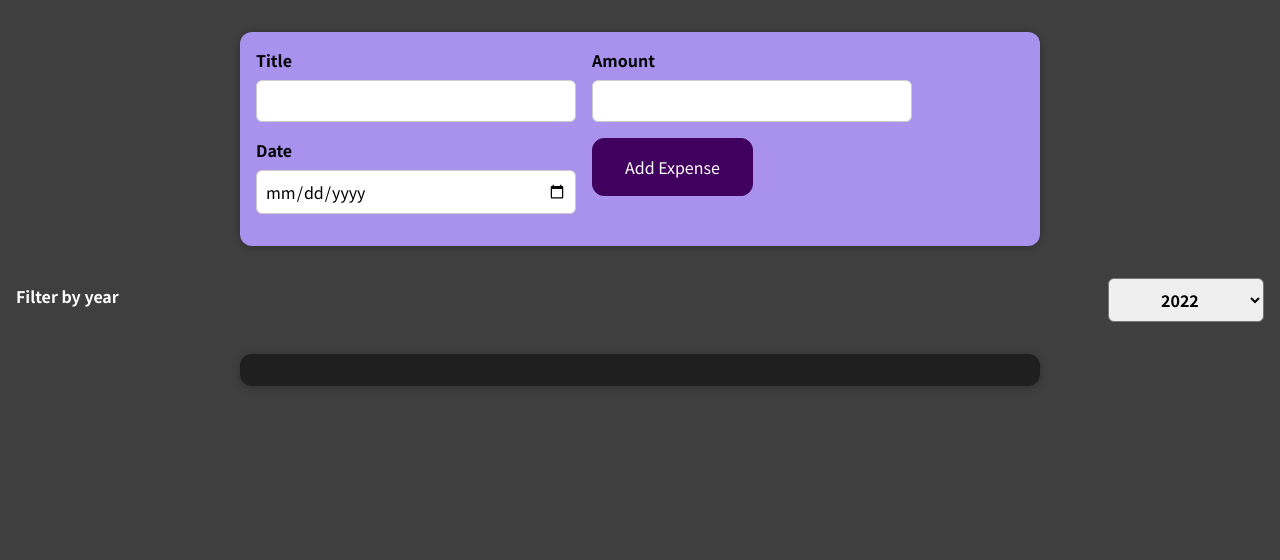
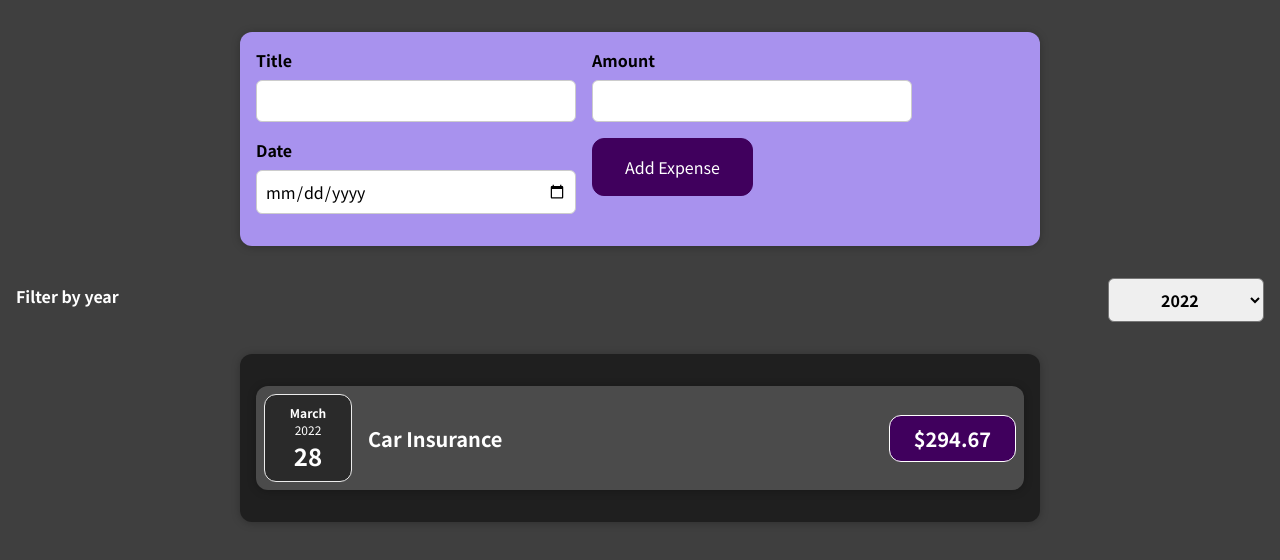
Before and after one commit to sallyhoneybee/01-starting-setup, a React (Create React App) app: page / in a window 1280 px wide. Shown: the top 560 px of the page. Built offline with nearby package versions, Linux system fonts and the light colour scheme.

Commit message:
Applied logic in Expenses so ExpenseFilter actually filters the different expenses

```diff
--- a/src/App.js
+++ b/src/App.js
@@ -2,33 +2,33 @@ import React, { useState } from "react";
 import Expenses from "./components/Expenses/Expenses";
 import NewExpense from "./components/NewExpense/NewExpense";
 
-// const DUMMY_EXPENSES = [
-//   {
-//     id: "e1",
-//     title: "Toilet Paper",
-//     amount: 94.12,
-//     date: new Date(2020, 7, 14),
-//   },
+const DUMMY_EXPENSES = [
+  {
+    id: "e1",
+    title: "Toilet Paper",
+    amount: 94.12,
+    date: new Date(2020, 7, 14),
+  },
 
-//   { id: "e2", title: "New TV", amount: 799.49, date: new Date(2021, 2, 12) },
+  { id: "e2", title: "New TV", amount: 799.49, date: new Date(2021, 2, 12) },
 
-//   {
-//     id: "e3",
-//     title: "Car Insurance",
-//     amount: 294.67,
-//     date: new Date(2021, 2, 28),
-//   },
+  {
+    id: "e3",
+    title: "Car Insurance",
+    amount: 294.67,
+    date: new Date(2022, 2, 28),
+  },
 
-//   {
-//     id: "e4",
-//     title: "New Desk (Wooden)",
-//     amount: 450,
-//     date: new Date(2021, 5, 12),
-//   },
-// ];
+  {
+    id: "e4",
+    title: "New Desk (Wooden)",
+    amount: 450,
+    date: new Date(2021, 5, 12),
+  },
+];
 
 const App = () => {
-  const [expenses, setExpenses] = useState([]);
+  const [expenses, setExpenses] = useState(DUMMY_EXPENSES);
 
   const addExpenseHandler = (expenseData) => {
     setExpenses((prevExpenses) => {
--- a/src/components/Expenses/Expenses.js
+++ b/src/components/Expenses/Expenses.js
@@ -5,17 +5,21 @@ import Card from "../UI/Card";
 import "./Expenses.css";
 
 function Expenses(props) {
-  const [filteredYear, setFilteredYear] = useState("");
+  const [filteredYear, setFilteredYear] = useState("2022");
 
   const selectedYearHandler = (selectedYear) => {
     setFilteredYear(selectedYear);
+  };
+
+  const yearFilter = (expenseArray) => {
+    return String(expenseArray.date.getFullYear()) === filteredYear;
   };
 
   return (
     <div>
       <ExpensesFilter onSelectedYear={selectedYearHandler} />
       <Card className="expenses">
-        {props.expenses.map((expense) => (
+        {props.expenses.filter(yearFilter).map((expense) => (
           <ExpenseItem
             key={expense.id}
             title={expense.title}
```
